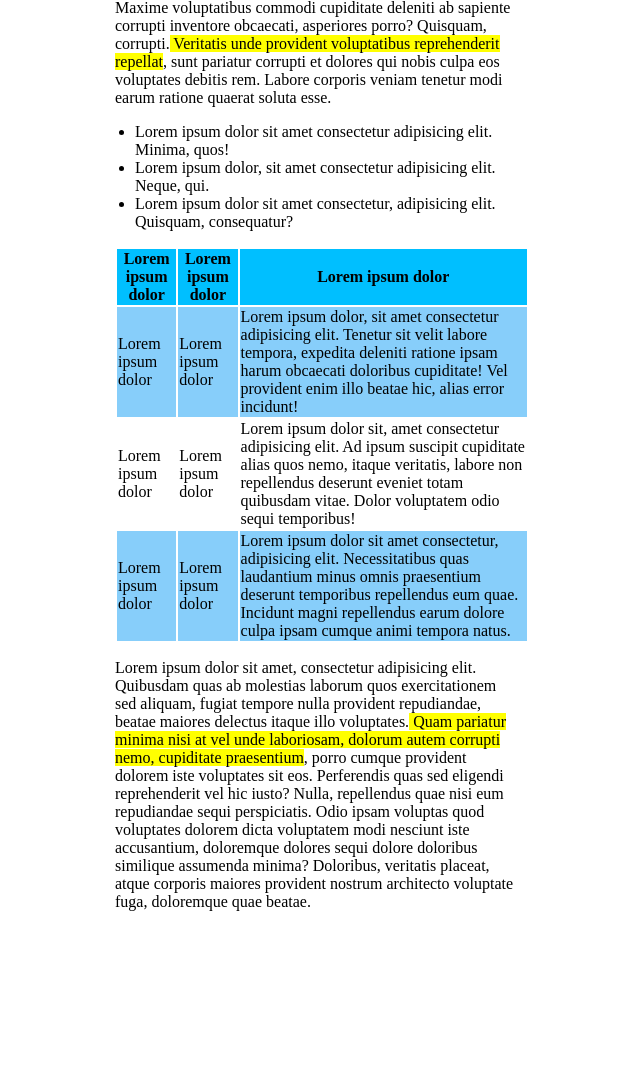
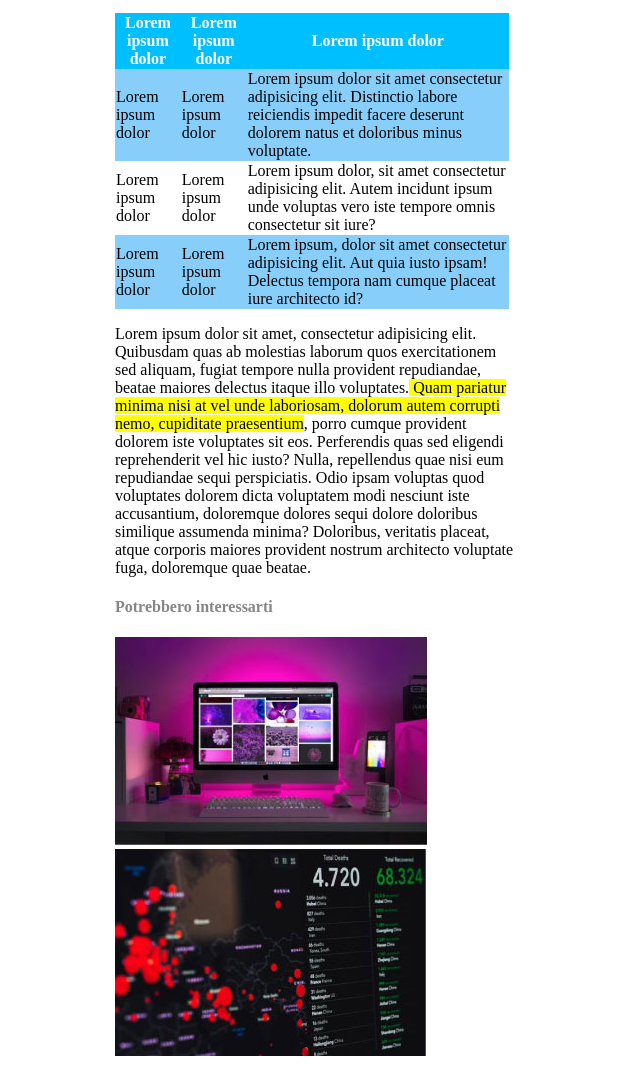
Before and after one commit to 4L302/html-css-booleaner, a plain HTML site: page index.html in a window 1280 px wide. Shown: the part 1339-2407 px from the top of the page, without its empty margins (293-933 px from the left). Before the commit the page ends 2266 px from the top, so only its background shows below. Drawn offline with Linux system fonts and the light colour scheme.

Commit message:
da sistemare

```diff
--- a/css/style.css
+++ b/css/style.css
@@ -1,9 +1,21 @@
+header{
+    background: #4ea0ff url('./img/pattern.png');
+    height: 120px;
+    background-size: 23%;
+    background-position: top;
+    margin-left: 400px;
+    margin-right: 470px;
+}
+header img{
+    width: 300px;
+    padding-top: 40px;
+}
 section{
     margin-left: 400px;
     margin-right: 470px;
 }
 .cl1{
-    color: lightgrey;
+    color: #868686;
 }
 .cl2{
     color: cyan;
@@ -22,10 +34,15 @@ p{
 }
 table{
     margin-left: 400px;
-    margin-right: 450px;
+    margin-right: 470px;
+    table-layout: fixed;
+    text-align: left;
+    border-spacing: 0;
 }
 .ftr{
     background-color:deepskyblue;
+    color: white;
+    text-align: center;
 }
 td{
     background-color:lightskyblue;
@@ -33,3 +50,11 @@ td{
 .wht{
     background-color: white;
 }
+h4{
+    color: #868686;
+
+}
+footer{
+    margin-left: 400px;
+    margin-right: ;
+}
--- a/index.html
+++ b/index.html
@@ -1,16 +1,21 @@
 <!DOCTYPE html>
 <html lang="en">
+
 <head>
     <meta charset="UTF-8">
     <meta http-equiv="X-UA-Compatible" content="IE=edge">
     <meta name="viewport" content="width=device-width, initial-scale=1.0">
-    <title>Prova HTML CSS</title>
+    <title>The Booleaner</title>
     <link rel="stylesheet" href="./css/style.css">
 </head>
 
 <body>
     <header>
-        <img src="./img/pattern.png" alt="">
+        <div class="container">
+            <img src="./img/logo.svg" alt="">
+        </div>
+    </header>
+    <main>
         <!--Titolo con crediti-->
         <section>
             <h1>Internet deve essere al servizio del "bene pubblico": il<br>manifesto di Tim barners lee</h1>
@@ -18,15 +23,18 @@
             <span class="cl1">al 30/01/2023</span>
         </section>
         <!--Fine titolo con crediti-->
-        <main>
-            <section >
+        <section>
             <img src="./img/tim-1.jpg" alt=""> <img src="./img/tim-2.jpg" alt="">
             <br>
             <span>1st Photo: John S. and James L. Knight Foundation, by Scott Henrichsen</span>
             <br>
             <span>2nd Photo: Wikimedia, by Paul Clarke</span>
         </section>
-            <p>Lorem ipsum dolor sit amet consectetur adipisicing elit. Maxime voluptatibus commodi cupiditate deleniti ab sapiente corrupti inventore obcaecati, asperiores porro? Quisquam, corrupti.<span class="evidenziato"> Veritatis unde provident voluptatibus reprehenderit repellat</span>, sunt pariatur corrupti et dolores qui nobis culpa eos voluptates debitis rem. Labore corporis veniam tenetur modi earum ratione quaerat soluta esse.</p>
+        <p>Lorem ipsum dolor sit amet consectetur adipisicing elit. Maxime voluptatibus commodi cupiditate deleniti ab
+            sapiente corrupti inventore obcaecati, asperiores porro? Quisquam, corrupti.<span class="evidenziato">
+                Veritatis unde provident voluptatibus reprehenderit repellat</span>, sunt pariatur corrupti et dolores
+            qui nobis culpa eos voluptates debitis rem. Labore corporis veniam tenetur modi earum ratione quaerat soluta
+            esse.</p>
 
         <!--inizio lista-->
         <ul class="lista">
@@ -46,26 +54,37 @@
                 <tr>
                     <td>Lorem ipsum dolor</td>
                     <td>Lorem ipsum dolor</td>
-                        <td>Lorem ipsum dolor, sit amet consectetur adipisicing elit. Tenetur sit velit labore tempora, expedita deleniti ratione ipsam harum obcaecati doloribus cupiditate! Vel provident enim illo beatae hic, alias error incidunt!</td>
+                    <td>Lorem ipsum dolor sit amet consectetur adipisicing elit. Distinctio labore reiciendis impedit facere deserunt dolorem natus et doloribus minus voluptate.</td>
                 </tr>
                 <tr>
                     <td class="wht">Lorem ipsum dolor</td>
                     <td class="wht">Lorem ipsum dolor</td>
-                        <td class="wht">Lorem ipsum dolor sit, amet consectetur adipisicing elit. Ad ipsum suscipit cupiditate alias quos nemo, itaque veritatis, labore non repellendus deserunt eveniet totam quibusdam vitae. Dolor voluptatem odio sequi temporibus!</td>
+                    <td class="wht">Lorem ipsum dolor, sit amet consectetur adipisicing elit. Autem incidunt ipsum unde voluptas vero iste tempore omnis consectetur sit iure?</td>
                 </tr>
                 <tr>
                     <td>Lorem ipsum dolor</td>
                     <td>Lorem ipsum dolor</td>
-                        <td>Lorem ipsum dolor sit amet consectetur, adipisicing elit. Necessitatibus quas laudantium minus omnis praesentium deserunt temporibus repellendus eum quae. Incidunt magni repellendus earum dolore culpa ipsam cumque animi tempora natus.</td>
+                    <td>Lorem ipsum, dolor sit amet consectetur adipisicing elit. Aut quia iusto ipsam! Delectus tempora nam cumque placeat iure architecto id?</td>
                 </tr>
             </tbody>
         </table>
-            <p>Lorem ipsum dolor sit amet, consectetur adipisicing elit. Quibusdam quas ab molestias laborum quos exercitationem sed aliquam, fugiat tempore nulla provident repudiandae, beatae maiores delectus itaque illo voluptates.<span class="evidenziato"> Quam pariatur minima nisi at vel unde laboriosam, dolorum autem corrupti nemo, cupiditate praesentium</span>, porro cumque provident dolorem iste voluptates sit eos. Perferendis quas sed eligendi reprehenderit vel hic iusto? Nulla, repellendus quae nisi eum repudiandae sequi perspiciatis. Odio ipsam voluptas quod voluptates dolorem dicta voluptatem modi nesciunt iste accusantium, doloremque dolores sequi dolore doloribus similique assumenda minima? Doloribus, veritatis placeat, atque corporis maiores provident nostrum architecto voluptate fuga, doloremque quae beatae.
+        <p>Lorem ipsum dolor sit amet, consectetur adipisicing elit. Quibusdam quas ab molestias laborum quos
+            exercitationem sed aliquam, fugiat tempore nulla provident repudiandae, beatae maiores delectus itaque illo
+            voluptates.<span class="evidenziato"> Quam pariatur minima nisi at vel unde laboriosam, dolorum autem
+                corrupti nemo, cupiditate praesentium</span>, porro cumque provident dolorem iste voluptates sit eos.
+            Perferendis quas sed eligendi reprehenderit vel hic iusto? Nulla, repellendus quae nisi eum repudiandae
+            sequi perspiciatis. Odio ipsam voluptas quod voluptates dolorem dicta voluptatem modi nesciunt iste
+            accusantium, doloremque dolores sequi dolore doloribus similique assumenda minima? Doloribus, veritatis
+            placeat, atque corporis maiores provident nostrum architecto voluptate fuga, doloremque quae beatae.
         </p>
     </main>
     <footer>
+        <div>
+            <h4>Potrebbero interessarti</h5>
+                <img src="./img/monitor.jpg" alt="">
+                <br> <img src="./img/graph.jpg" alt="">
+        </div>
+    </footer>
+</body>
 
-        </footer>
-    </header>
-</body>
 </html>
```
Lines whose indentation alone changed are shown as unchanged.
